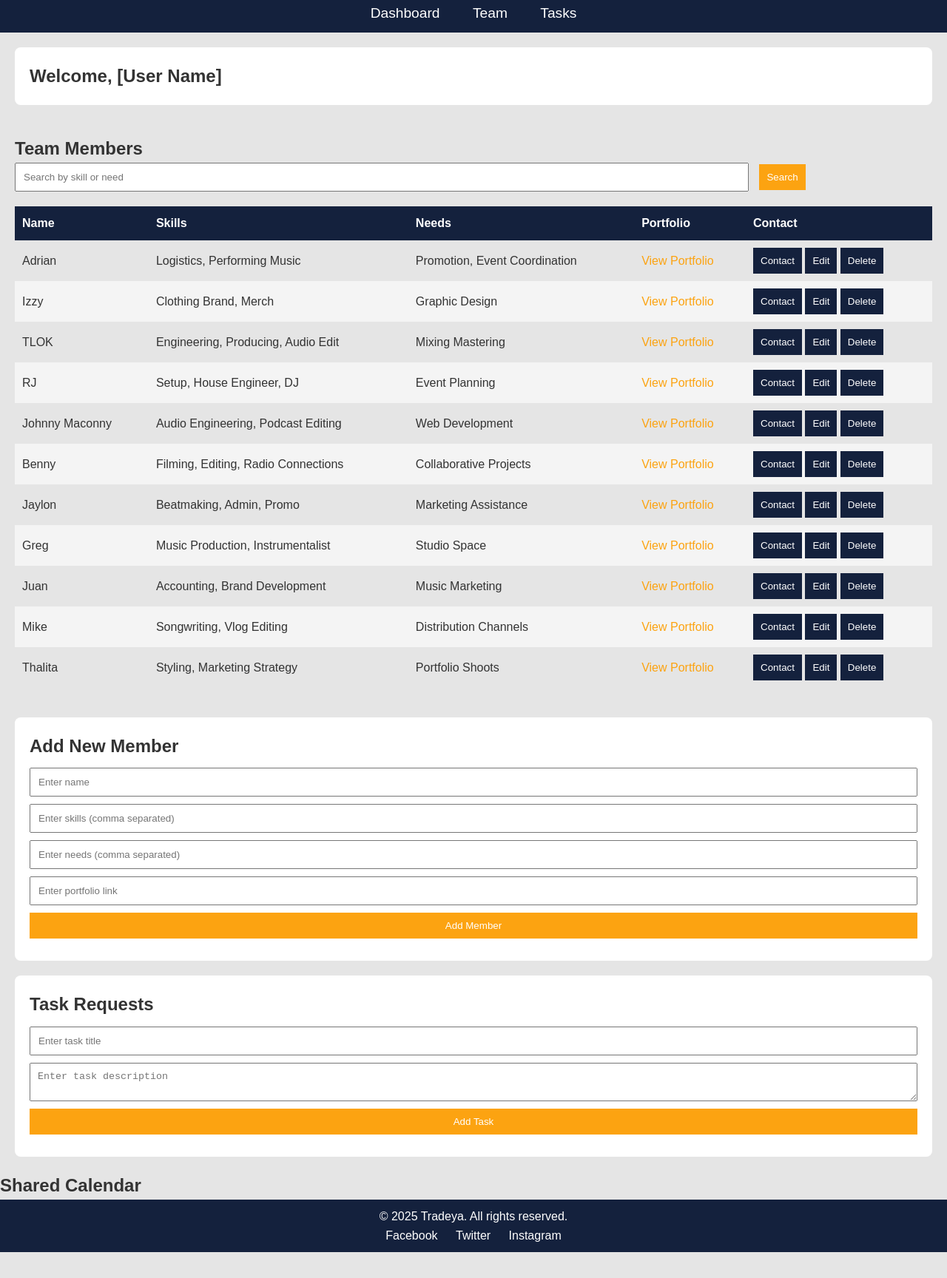
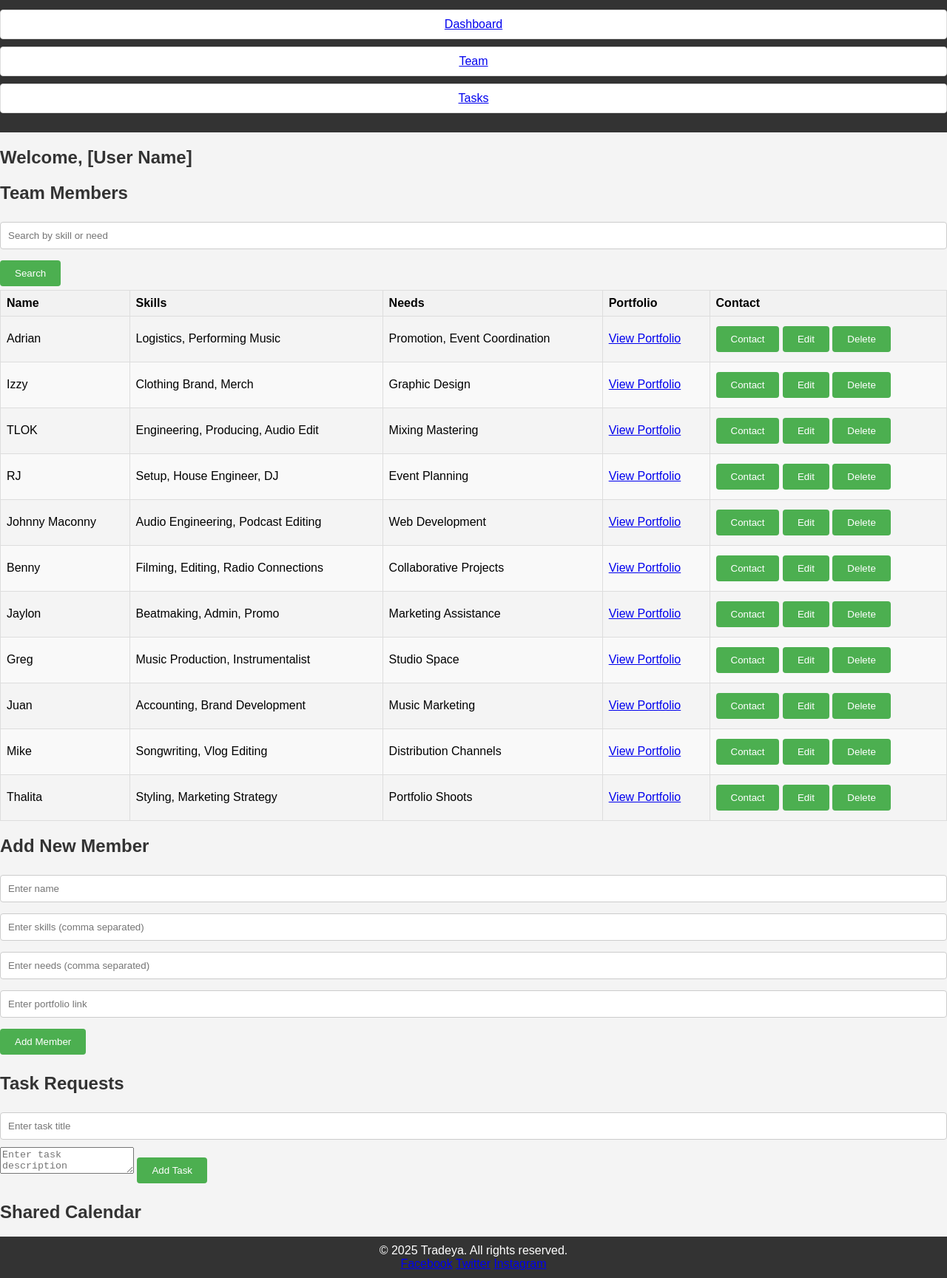
Before and after one commit to JOHNNYMACONNY/TradeYa, a plain HTML site: page TradeYa/index.html in a window 1280 px wide. Shown: the part 84-1812 px from the top of the page at 74% size. Before the commit the page ends 1777 px from the top, so only its background shows below. Drawn offline with Linux system fonts and the light colour scheme.

Commit message:
style.css

```diff
--- a/TradeYa/style.css
+++ b/TradeYa/style.css
@@ -1,237 +1,103 @@
-/* General Reset and Base Styles */
-* {
+body {
+  font-family: Arial, sans-serif;
   margin: 0;
   padding: 0;
-  box-sizing: border-box;
+  background-color: #f4f4f4;
 }
 
-body {
-  font-family: 'Arial', sans-serif;
-  background-color: #E5E5E5;
-  color: #333;
-  line-height: 1.6;
+header, footer {
+  background-color: #333;
+  color: white;
+  text-align: center;
+  padding: 10px 0;
 }
 
-a {
-  text-decoration: none;
-  color: #14213D;
+header h1, footer p {
+  margin: 0;
 }
 
-a:hover {
-  color: #FCA311;
+.container {
+  padding: 20px;
 }
 
-/* Header */
-header {
-  background-color: #14213D;
-  color: #FFF;
-  padding: 10px 0;
-  text-align: center;
+h1, h2, h3 {
+  color: #333;
 }
 
-header .logo h1 {
-  font-size: 2rem;
+table {
+  width: 100%;
+  border-collapse: collapse;
+  margin-bottom: 20px;
 }
 
-header nav ul {
+th, td {
+  border: 1px solid #ddd;
+  padding: 8px;
+  text-align: left;
+}
+
+th {
+  background-color: #f2f2f2;
+}
+
+tr:nth-child(even) {
+  background-color: #f9f9f9;
+}
+
+tr:hover {
+  background-color: #f1f1f1;
+}
+
+input[type="text"], input[type="email"] {
+  width: calc(100% - 22px);
+  padding: 10px;
+  margin: 5px 0 10px 0;
+  border: 1px solid #ccc;
+  border-radius: 4px;
+}
+
+button {
+  background-color: #4CAF50;
+  color: white;
+  padding: 10px 20px;
+  margin: 5px 0;
+  border: none;
+  border-radius: 4px;
+  cursor: pointer;
+}
+
+button:hover {
+  background-color: #45a049;
+}
+
+form {
+  margin-bottom: 20px;
+}
+
+ul {
   list-style-type: none;
   padding: 0;
 }
 
-header nav ul li {
-  display: inline-block;
-  margin: 0 20px;
+li {
+  background-color: #fff;
+  margin: 10px 0;
+  padding: 10px;
+  border: 1px solid #ddd;
+  border-radius: 4px;
 }
 
-header nav ul li a {
-  font-size: 1.2rem;
-  color: #FFFFFF;
+.progress-bar {
+  width: 100%;
+  background-color: #f3f3f3;
+  border-radius: 4px;
+  overflow: hidden;
+  margin-top: 10px;
 }
 
-header nav ul li a:hover {
-  color: #FCA311;
+.progress-bar-fill {
+  height: 20px;
+  background-color: #4CAF50;
+  width: 0;
+  transition: width 0.5s;
 }
-
-/* Dashboard */
-#dashboard {
-  padding: 20px;
-  background-color: #FFFFFF;
-  border-radius: 8px;
-  margin: 20px;
-}
-
-.dashboard-grid {
-  display: grid;
-  grid-template-columns: 1fr 1fr;
-  gap: 20px;
-}
-
-/* Team Section */
-#team-section {
-  padding: 20px;
-}
-
-.search-bar {
-  margin-bottom: 20px;
-}
-
-#search-bar {
-  padding: 10px;
-  width: 80%;
-  margin-right: 10px;
-}
-
-button {
-  background-color: #FCA311;
-  padding: 10px;
-  color: #fff;
-  border: none;
-  cursor: pointer;
-}
-
-button:hover {
-  background-color: #14213D;
-}
-
-#team-table {
-  width: 100%;
-  border-collapse: collapse;
-}
-
-#team-table th, #team-table td {
-  padding: 10px;
-  text-align: left;
-}
-
-#team-table tr:nth-child(even) {
-  background-color: #f4f4f4;
-}
-
-#team-table th {
-  background-color: #14213D;
-  color: #FFF;
-}
-
-#team-table td a {
-  color: #FCA311;
-}
-
-#team-table td button {
-  background-color: #14213D;
-  color: #fff;
-}
-
-/* Add Member Section */
-#add-member {
-  padding: 20px;
-  background-color: #FFFFFF;
-  border-radius: 8px;
-  margin: 20px;
-}
-
-#add-member-form input, #add-member-form button {
-  display: block;
-  margin: 10px 0;
-  padding: 10px;
-  width: 100%;
-}
-
-/* Task Section */
-#task-section {
-  padding: 20px;
-  background-color: #FFFFFF;
-  border-radius: 8px;
-  margin: 20px;
-}
-
-#add-task-form input, #add-task-form textarea, #add-task-form button {
-  display: block;
-  margin: 10px 0;
-  padding: 10px;
-  width: 100%;
-}
-
-#task-list {
-  list-style-type: none;
-  padding: 0;
-}
-
-#task-list li {
-  background-color: #f4f4f4;
-  padding: 10px;
-  margin: 10px 0;
-  border-radius: 8px;
-}
-
-#task-list li h3 {
-  margin-bottom: 10px;
-}
-
-#task-list li button {
-  margin-right: 10px;
-}
-
-/* Footer */
-footer {
-  background-color: #14213D;
-  color: #FFF;
-  text-align: center;
-  padding: 10px 0;
-}
-
-footer .social-media a {
-  color: #FFF;
-  margin: 0 10px;
-}
-
-footer .social-media a:hover {
-  color: #FCA311;
-}
-
-/* Modal */
-.modal {
-  display: none;
-  position: fixed;
-  z-index: 1;
-  left: 0;
-  top: 0;
-  width: 100%;
-  height: 100%;
-  overflow: auto;
-  background-color: rgb(0,0,0);
-  background-color: rgba(0,0,0,0.4);
-  padding-top: 60px;
-}
-
-.modal-content {
-  background-color: #fefefe;
-  margin: 5% auto;
-  padding: 20px;
-  border: 1px solid #888;
-  width: 80%;
-}
-
-.close-btn {
-  color: #aaa;
-  float: right;
-  font-size: 28px;
-  font-weight: bold;
-}
-
-.close-btn:hover,
-.close-btn:focus {
-  color: black;
-  text-decoration: none;
-  cursor: pointer;
-}
-
-/* Responsive Design */
-@media (max-width: 768px) {
-  .dashboard-grid {
-      grid-template-columns: 1fr;
-  }
-
-  #add-member-form input, #add-member-form button, #add-task-form input, #add-task-form textarea, #add-task-form button {
-      width: 100%;
-  }
-}
```
